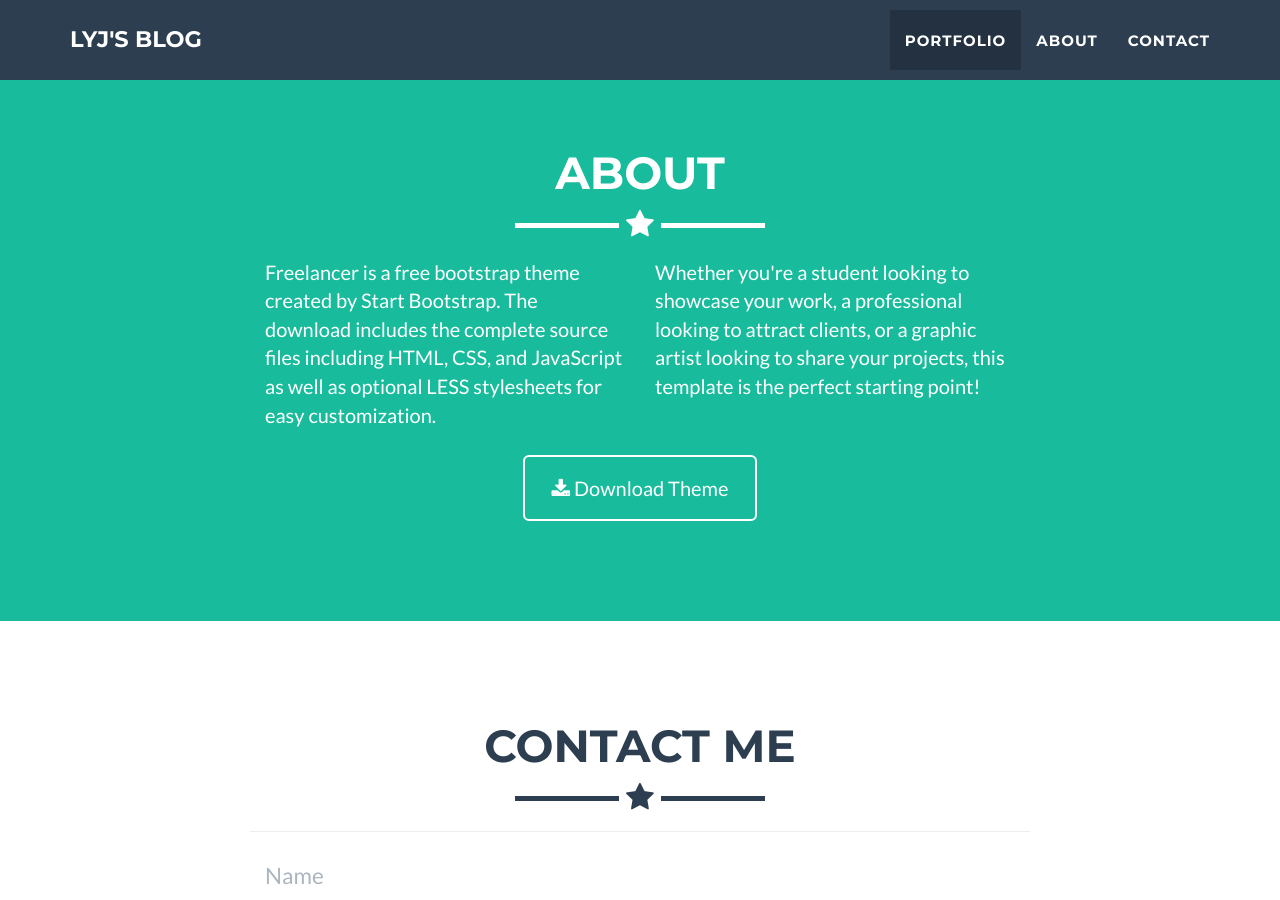
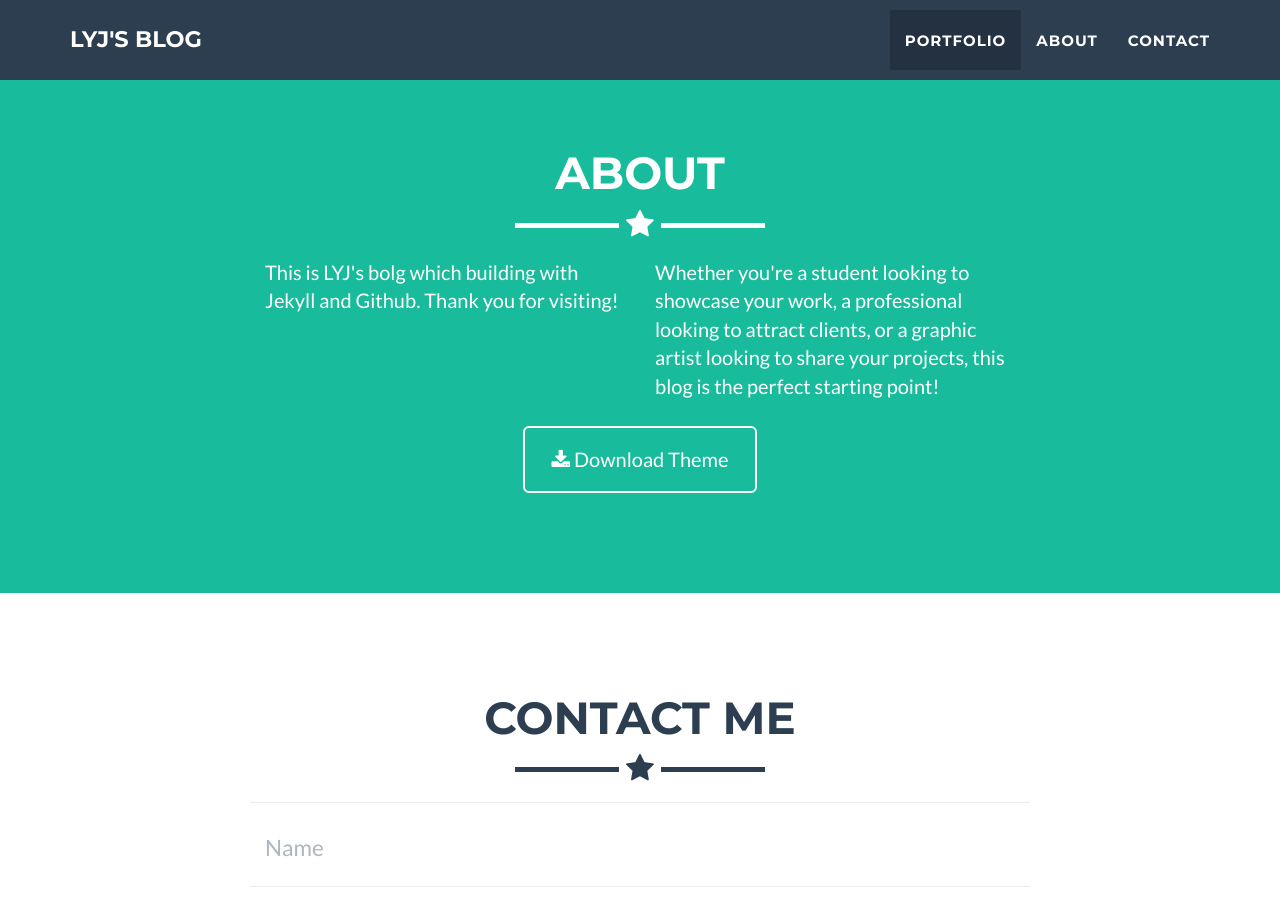
Before and after one commit to Lhiii/Lhiii.github.io, a Jekyll site: the page built from _posts/2022-03-06-myFirstBlog.markdown, in a window 1280 px wide and 900 px high, scrolled down 1927 px. Built offline with Jekyll 4.4.1, drawn with Linux system fonts in a browser that asks for light colours; our own code applies the rules of GitHub Pages for plain Markdown files.

Commit message:
Update about.html
modify some description

```diff
--- a/_includes/about.html
+++ b/_includes/about.html
@@ -9,13 +9,13 @@
             </div>
             <div class="row">
                 <div class="col-lg-4 col-lg-offset-2">
-                    <p>Freelancer is a free bootstrap theme created by Start Bootstrap. The download includes the complete source files including HTML, CSS, and JavaScript as well as optional LESS stylesheets for easy customization.</p>
+                    <p>This is LYJ's bolg which building with Jekyll and Github. Thank you for visiting!</p>
                 </div>
                 <div class="col-lg-4">
-                    <p>Whether you're a student looking to showcase your work, a professional looking to attract clients, or a graphic artist looking to share your projects, this template is the perfect starting point! </p>
+                    <p>Whether you're a student looking to showcase your work, a professional looking to attract clients, or a graphic artist looking to share your projects, this blog is the perfect starting point! </p>
                 </div>
                 <div class="col-lg-8 col-lg-offset-2 text-center">
-                    <a href="https://github.com/jeromelachaud/freelancer-theme" class="btn btn-lg btn-outline">
+                    <a href="https://github.com/Lhiii/Lhiii.github.io" class="btn btn-lg btn-outline">
                         <i class="fa fa-download"></i> Download Theme
                     </a>
                 </div>
```
